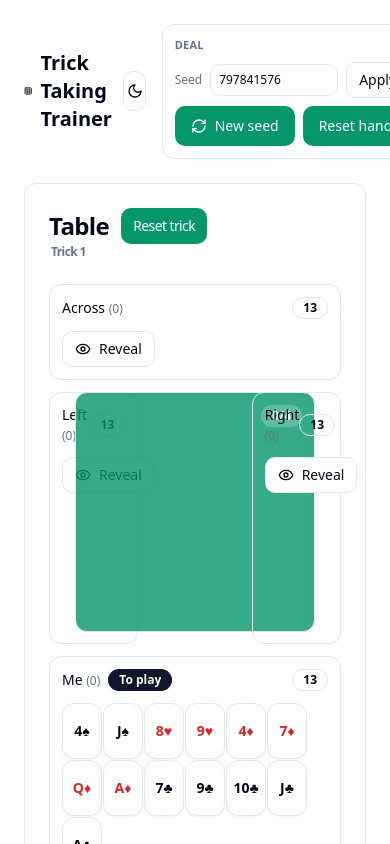
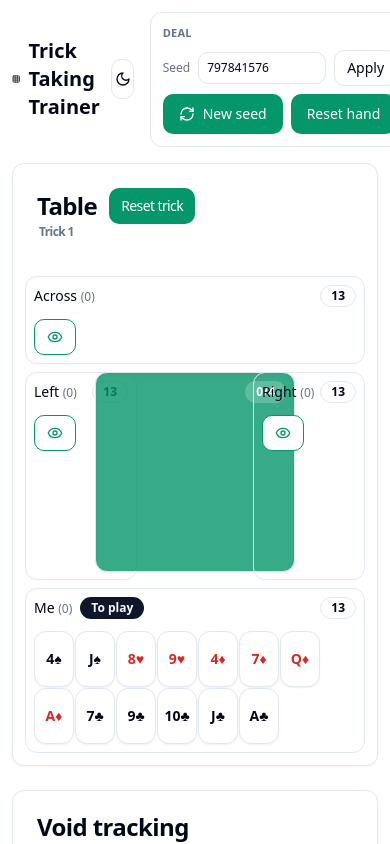
Before and after one commit to gsingh93/trick-taking-trainer, a React (Vite) app: page / in a window 390 px wide. Shown: the top 844 px of the page. Built offline with nearby package versions, Linux system fonts and the light colour scheme; the HTML template or start-up script is replaced by a standard one.

Commit message:
Tighten mobile table spacing and reveal buttons

```diff
--- a/src/App.tsx
+++ b/src/App.tsx
@@ -973,8 +973,8 @@ export default function App() {
   }, []);
 
   return (
-    <div className="min-h-screen bg-background p-6">
-      <div className="mx-auto max-w-6xl space-y-6">
+    <div className="min-h-screen bg-background p-3 sm:p-6">
+      <div className="mx-auto max-w-6xl space-y-4 sm:space-y-6">
         <header className="flex items-center justify-between">
           <div className="flex items-center gap-2">
             <Grid3X3 className="h-5 w-5" />
@@ -1044,10 +1044,10 @@ export default function App() {
                 </div>
               </CardTitle>
             </CardHeader>
-            <CardContent>
-              <div className="grid grid-cols-3 grid-rows-[auto_1fr_auto] gap-3">
+            <CardContent className="p-3 sm:p-6">
+              <div className="grid grid-cols-3 grid-rows-[auto_1fr_auto] gap-x-0.5 gap-y-2 sm:gap-3">
                 {/* Across spans full width */}
-                <div className="col-span-3 rounded-xl border p-3">
+                <div className="col-span-3 rounded-xl border p-2 sm:p-3">
                   <div className="flex items-center justify-between">
                     <div className="flex items-center gap-2 text-sm font-medium">
                       <span>
@@ -1062,12 +1062,12 @@ export default function App() {
                       type="button"
                       size="sm"
                       variant="outline"
-                      className="gap-2"
+                      className="gap-2 text-emerald-600 border-emerald-600 md:text-foreground md:border-border"
                       onClick={() => toggleRevealSeat("Across")}
                       disabled={modeOpenHandVerify}
                     >
                       {shownHands.Across ? <EyeOff className="h-4 w-4" /> : <Eye className="h-4 w-4" />}
-                      {shownHands.Across ? "Hide" : "Reveal"}
+                      <span className="hidden md:inline">{shownHands.Across ? "Hide" : "Reveal"}</span>
                     </Button>
                   </div>
                   {shownHands.Across ? (
@@ -1087,7 +1087,7 @@ export default function App() {
                 {/* Left spans rows */}
                 <div
                   className={
-                    "row-span-2 rounded-xl border p-3 " + (shownHands.Left ? "min-h-[400px]" : "")
+                    "row-span-2 rounded-xl border p-2 sm:p-3 " + (shownHands.Left ? "min-h-[400px]" : "")
                   }
                 >
                   <div className="flex items-center justify-between">
@@ -1104,12 +1104,12 @@ export default function App() {
                       type="button"
                       size="sm"
                       variant="outline"
-                      className="gap-2"
+                      className="gap-2 text-emerald-600 border-emerald-600 md:text-foreground md:border-border"
                       onClick={() => toggleRevealSeat("Left")}
                       disabled={modeOpenHandVerify}
                     >
                       {shownHands.Left ? <EyeOff className="h-4 w-4" /> : <Eye className="h-4 w-4" />}
-                      {shownHands.Left ? "Hide" : "Reveal"}
+                      <span className="hidden md:inline">{shownHands.Left ? "Hide" : "Reveal"}</span>
                     </Button>
                   </div>
                   {shownHands.Left ? (
@@ -1130,7 +1130,7 @@ export default function App() {
 
                 {/* Current trick stays fixed size */}
                 <div
-                  className="h-[240px] w-[240px] rounded-xl border bg-emerald-600/80 p-3 shadow-inner self-center justify-self-center flex flex-col"
+                  className="h-[200px] w-[200px] sm:h-[240px] sm:w-[240px] rounded-xl border bg-emerald-600/80 p-2 sm:p-3 shadow-inner self-center justify-self-center flex flex-col"
                   onClick={awaitContinue ? () => {
                     setTrick([]);
                     setTrickNo((n) => n + 1);
@@ -1204,7 +1204,7 @@ export default function App() {
                 {/* Right spans rows */}
                 <div
                   className={
-                    "row-span-2 rounded-xl border p-3 " + (shownHands.Right ? "min-h-[400px]" : "")
+                    "row-span-2 rounded-xl border p-2 sm:p-3 " + (shownHands.Right ? "min-h-[400px]" : "")
                   }
                 >
                   <div className="flex items-center justify-between">
@@ -1221,12 +1221,12 @@ export default function App() {
                       type="button"
                       size="sm"
                       variant="outline"
-                      className="gap-2"
+                      className="gap-2 text-emerald-600 border-emerald-600 md:text-foreground md:border-border"
                       onClick={() => toggleRevealSeat("Right")}
                       disabled={modeOpenHandVerify}
                     >
                       {shownHands.Right ? <EyeOff className="h-4 w-4" /> : <Eye className="h-4 w-4" />}
-                      {shownHands.Right ? "Hide" : "Reveal"}
+                      <span className="hidden md:inline">{shownHands.Right ? "Hide" : "Reveal"}</span>
                     </Button>
                   </div>
                   {shownHands.Right ? (
@@ -1246,7 +1246,7 @@ export default function App() {
                 </div>
 
                 {/* Me spans full width */}
-                <div className="col-span-3 rounded-xl border p-3">
+                <div className="col-span-3 rounded-xl border p-2 sm:p-3">
                   <div className="flex items-center justify-between">
                     <div className="flex items-center gap-2 text-sm font-medium">
                       <span>
```
